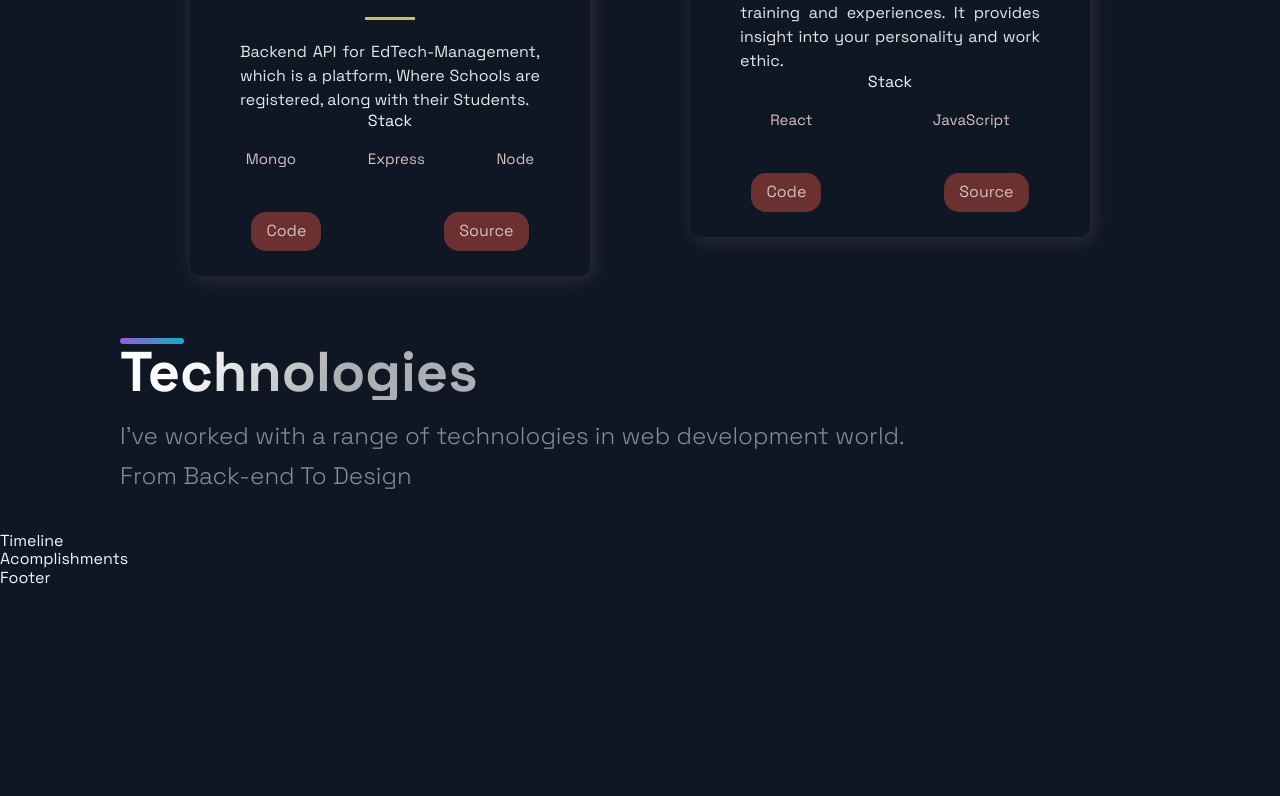
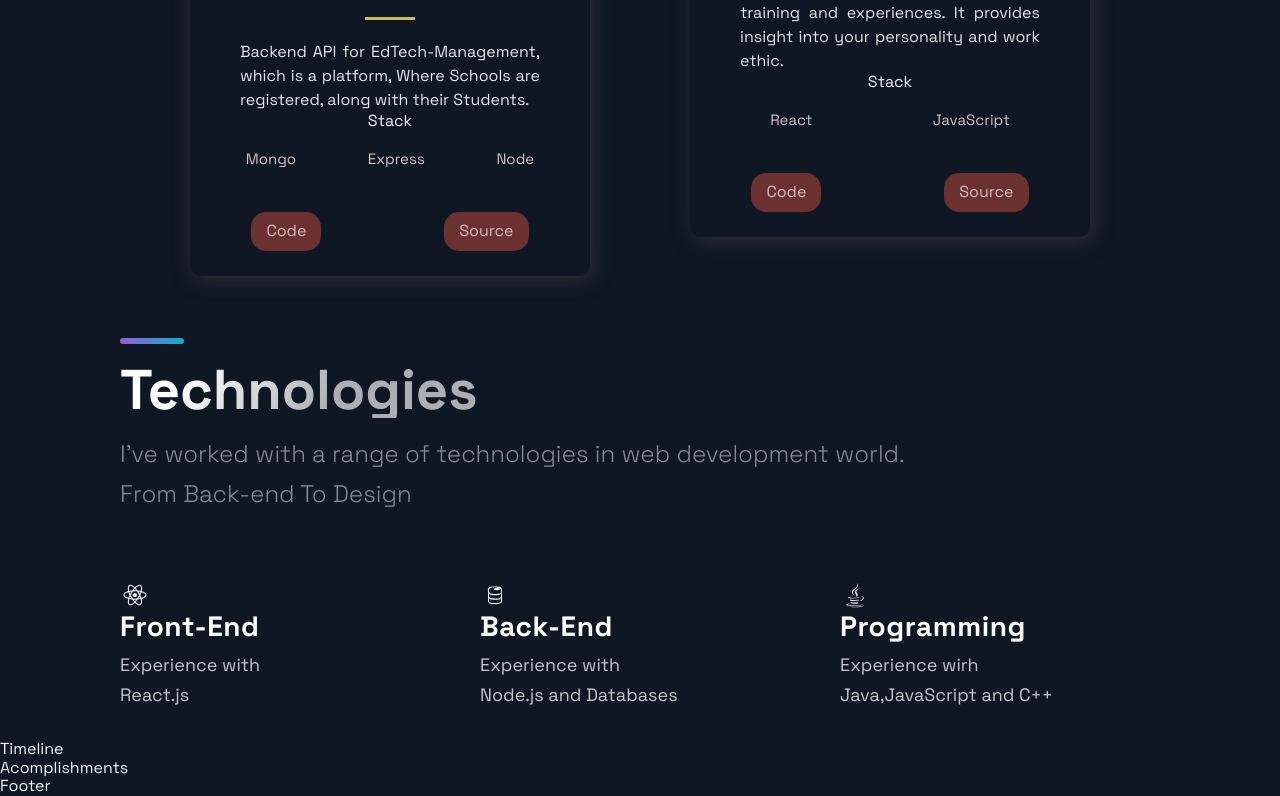
Before and after one commit to mub4shir/portfolio_website, a Next.js app: page / in a window 1280 px wide. Shown: the part 1263-2059 px from the top of the page. Before the commit the page ends 1851 px from the top, so only its background shows below. Built offline with nearby package versions, Linux system fonts and the light colour scheme.

Commit message:
tech section done

```diff
--- a/src/components/Technologies/Technologies.js
+++ b/src/components/Technologies/Technologies.js
@@ -1,5 +1,13 @@
 import React from 'react';
-import { DiFirebase, DiReact, DiZend } from 'react-icons/di';
+import {
+  DiCode,
+  DiFirebase,
+  DiJava,
+  DiJavascript,
+  DiNodejs,
+  DiReact,
+  DiZend,
+} from 'react-icons/di';
 import {
   Section,
   SectionDivider,
@@ -17,11 +25,44 @@ import {
 const Technologies = () => (
   <Section id="tech">
     <SectionDivider />
+    <br />
     <SectionTitle>Technologies</SectionTitle>
     <SectionText>
       I've worked with a range of technologies in web development world. From
       Back-end To Design
     </SectionText>
+    <List>
+      <ListItem>
+        <DiReact size="3rem" />
+        <ListContainer>
+          <ListTitle>Front-End</ListTitle>
+          <ListParagraph>
+            Experience with <br />
+            React.js
+          </ListParagraph>
+        </ListContainer>
+      </ListItem>
+      <ListItem>
+        <DiFirebase size="3rem" />
+        <ListContainer>
+          <ListTitle>Back-End</ListTitle>
+          <ListParagraph>
+            Experience with <br />
+            Node.js and Databases
+          </ListParagraph>
+        </ListContainer>
+      </ListItem>
+      <ListItem>
+        <DiJava size="3rem" />
+        <ListContainer>
+          <ListTitle>Programming</ListTitle>
+          <ListParagraph>
+            Experience wirh <br />
+            Java,JavaScript and C++
+          </ListParagraph>
+        </ListContainer>
+      </ListItem>
+    </List>
   </Section>
 );
 
```
